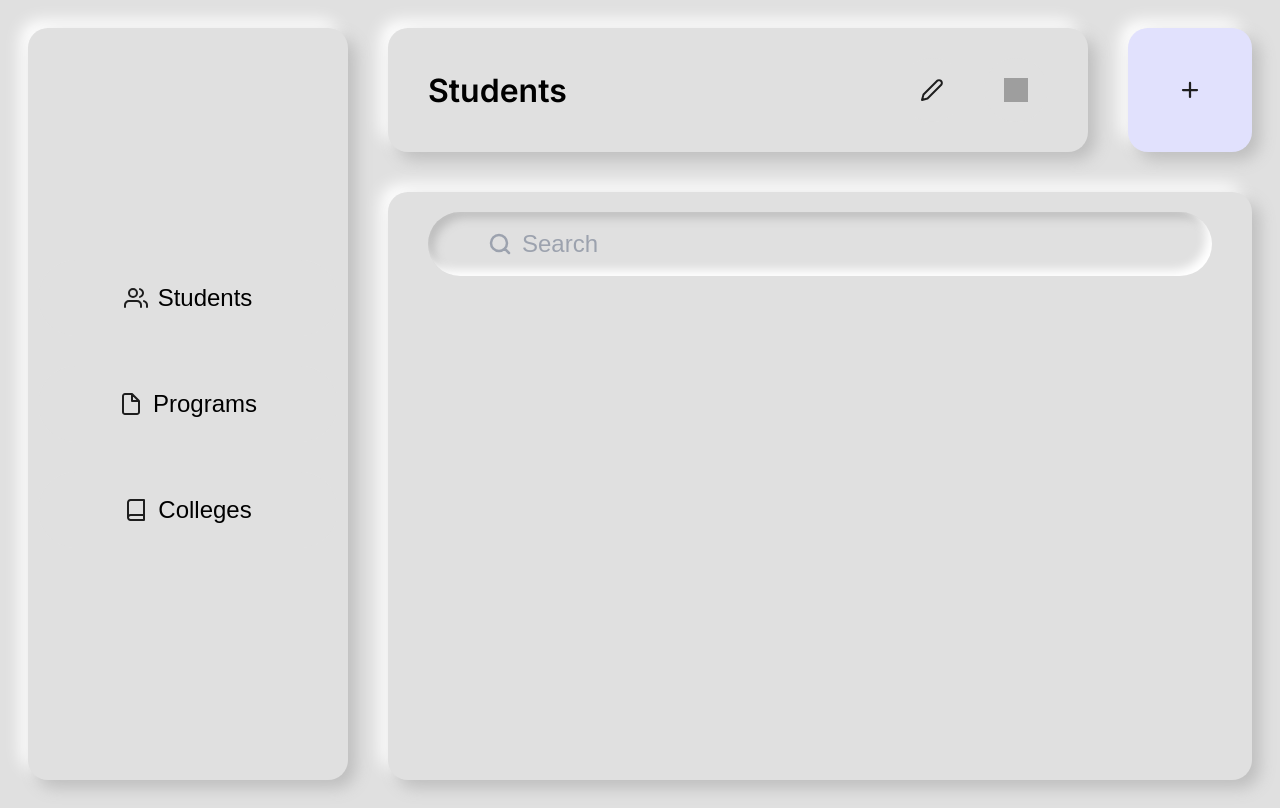
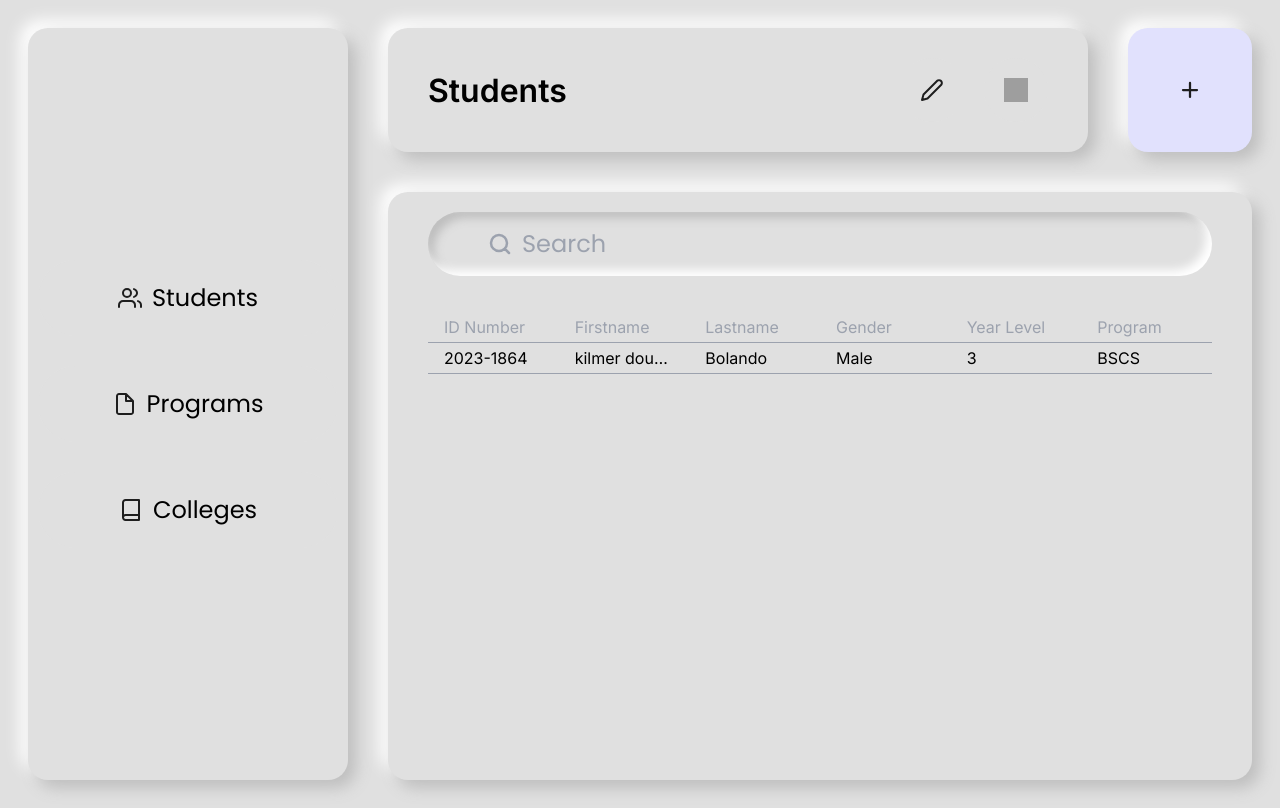
Before and after one commit to BolandoKen/WEB-SSIS, a Flask app: page / in a window 1280 px wide. Run offline with Flask 3, Linux system fonts and the light colour scheme; grey boxes are pictures that could not be loaded.

Commit message:
feat(table): added table component with static table contents and implemented to box-table-section

```diff
--- a/static/css/base.css
+++ b/static/css/base.css
@@ -11,6 +11,7 @@
     --font-family-base: 'Poppins', sans-serif;
     --font-size-big: 24px;
     --font-size-title: 32px;
+    --font-size-regular: 16px;
 
 
     /* Shadows */
--- a/static/css/components.css
+++ b/static/css/components.css
@@ -1,5 +1,6 @@
 @import url('base.css');
 @import url('https://fonts.googleapis.com/css2?family=Inter:wght@400;500;600;700&display=swap');
+@import url('https://fonts.googleapis.com/css2?family=Poppins:ital,wght@0,100;0,200;0,300;0,400;0,500;0,600;0,700;0,800;0,900;1,100;1,200;1,300;1,400;1,500;1,600;1,700;1,800;1,900&display=swap');
 
 body {
   font-family: 'Inter', sans-serif;
@@ -244,7 +245,6 @@ transition: all 0.3s ease-in-out;
   flex-direction: column;
   align-items: center;
   padding: 0px;
-  gap: 20px;
 
   /* Neutral */
   background: var(--color-neutral);
@@ -278,8 +278,43 @@ transition: all 0.3s ease-in-out;
 }
 
 .box-table-section{
+  display: flex;
+  flex-direction: column;
+  align-items: flex-start;
+  padding: 0px 40px;
+
+  /* Inside auto layout */
+  flex: 1;
+  align-self: stretch;
+  flex-grow: 1;
 
 }
+.table {
+  width: 100%;
+  border-collapse: collapse;
+  table-layout: fixed; /* ensures even column widths */
+}
+
+.table-header-text,
+.table-cell {
+  font-family: 'Inter', sans-serif;
+  font-size: var(--font-size-regular);
+  padding: 5px 16px;
+  border-bottom: 1px solid var(--color-neutral-grey);
+  text-align: left;
+
+  /* ✅ Single line only */
+  white-space: nowrap;
+  overflow: hidden;
+  text-overflow: ellipsis;
+}
+
+.table-header-text {
+  font-weight: 100;
+  font-size: var(--font-size-regular);
+  color: var(--color-neutral-grey);
+}
+
 
 .box-button-section{
 
--- a/templates/components/_box.html
+++ b/templates/components/_box.html
@@ -1,15 +1,12 @@
-{% from "components/_searchbar.html" import searchbar %}
-
-{% macro box() %}
+{% from "components/_searchbar.html" import searchbar %} {% from
+"components/_table.html" import table %} {% macro box() %}
 <div class="box">
-    <div class="box-tool-section">
-        {{ searchbar()}}
-    </div>
-    <div class="bix-table-section">
-
-    </div>
-    <div class="box-button-section">
-
-    </div>
+  <div class="box-tool-section">{{ searchbar()}}</div>
+  <div class="box-table-section">
+    {{ table( ["ID Number", "Firstname", "Lastname", "Gender", "Year Level",
+    "Program"], [ ["2023-1864", "kilmer douglas bernardo", "Bolando", "Male",
+    "3", "BSCS"] ] ) }}
+  </div>
+  <div class="box-button-section"></div>
 </div>
 {% endmacro %}
--- /dev/null
+++ b/templates/components/_table.html
@@ -0,0 +1,20 @@
+{% macro table(columns, rows) %}
+<table class="table">
+  <thead class="table-header">
+    <tr>
+      {% for col in columns %}
+      <th class="table-header-text">{{ col }}</th>
+      {% endfor %}
+    </tr>
+  </thead>
+  <tbody class="table-items">
+    {% for row in rows %}
+    <tr>
+      {% for cell in row %}
+      <td class="table-cell">{{ cell }}</td>
+      {% endfor %}
+    </tr>
+    {% endfor %}
+  </tbody>
+</table>
+{% endmacro %}
```
